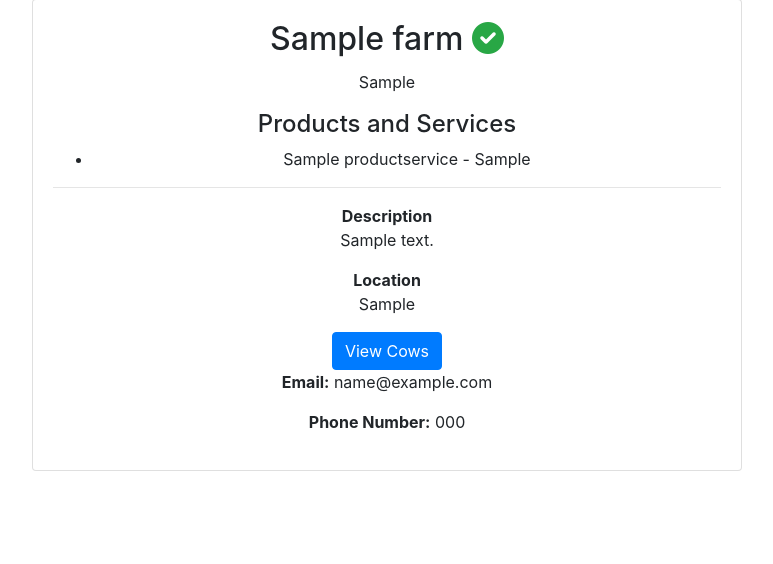
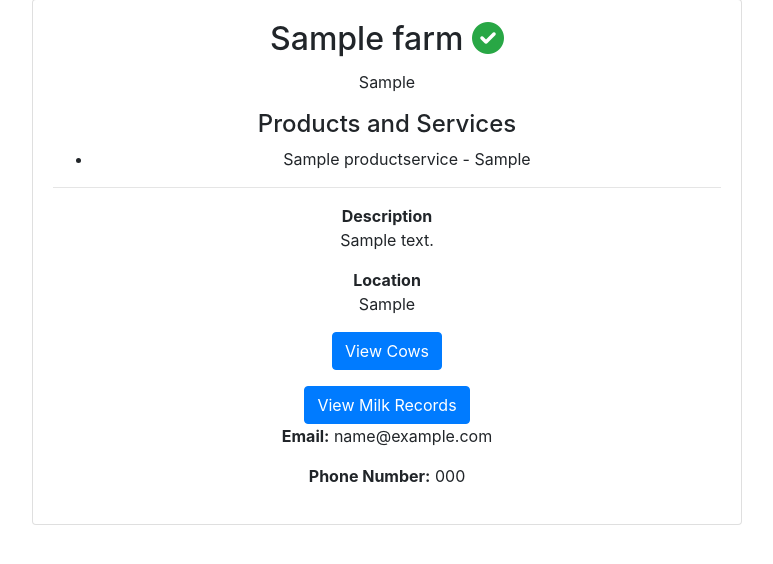
Before and after one commit to AlvinOt/dairy-django, a Django app: a page that uses mashamba/templates/mashamba/dairyfarm/farm_detail.html in a window 1280 px wide. Shown: the part 105-669 px from the top of the page, without its empty margins (253-1026 px from the left). Run offline with Django 4.2, Linux system fonts and the light colour scheme; a user stored in the database is signed in; tables that the repository leaves empty hold one stand-in row (values such as "Sample post"); some libraries are stand-ins or nearby versions.

Commit message:
daily milk view

```diff
--- a/mashamba/templates/mashamba/dairyfarm/farm_detail.html
+++ b/mashamba/templates/mashamba/dairyfarm/farm_detail.html
@@ -31,11 +31,14 @@
 
                     <!-- Actions for authenticated users -->
                     {% if user.is_authenticated %}
-		    <!--See something thatunauthenticated users won't -->
+                    <!--See something that unauthenticated users won't -->
                         {% if farm.manager == user %}
                             {% if farm.active %}
+                                <div class="mb-3">
+                                    <a href="{% url 'mashamba:cow_list' slug=farm.slug %}" class="btn btn-primary">View Cows</a>
+                                </div>
                                 <div>
-                                    <a href="{% url 'mashamba:cow_list' slug=farm.slug %}" class="btn btn-primary">View Cows</a>
+                                    <a href="{% url 'mashamba:daily-milk' slug=farm.slug %}" class="btn btn-primary">View Milk Records</a>
                                 </div>
                             {% else %}
                                 <div class="alert alert-warning" role="alert">
@@ -47,7 +50,7 @@
                             {% endif %}
                         {% endif %}
                     {% endif %}
-		    <!-- Display email and phone_number -->
+                    <!-- Display email and phone_number -->
                     {% if email %}
                         <p><strong>Email:</strong> {{ email }}</p>
                     {% endif %}
--- a/mashamba/urls.py
+++ b/mashamba/urls.py
@@ -18,6 +18,7 @@ urlpatterns = [
     path('<slug:slug>/pay-to-activate/', views.pay_to_activate_view, name='pay_to_activate'),
     path('<slug:slug>/', views.farm_detail_view, name='farm_detail'),
     path('<slug:slug>/cows/', views.cow_list_view, name='cow_list'),
+    path('<slug:slug>/milk/', views.daily_milk_view, name='daily-milk'),
     path('<slug:slug>/cows/add-cow/', views.add_cow_view, name='add_cow'),
     path('<slug:slug>/cows/<int:cow_id>/', views.cow_detail_view, name='cow_detail'),
     path('<slug:slug>/cows/<int:cow_id>/update/', views.update_cow_view, name='update_cow'),
--- a/mashamba/views.py
+++ b/mashamba/views.py
@@ -275,3 +275,32 @@ def all_cows_milk_view(request, slug):
     }
 
     return render(request, 'mashamba/dairyfarm/all_cows_milk.html', context)
+
+
+
+@login_required
+def daily_milk_view(request, slug):
+    user = request.user
+    farm = get_object_or_404(Farm, slug=slug, manager=user)  # Ensure user owns the farm
+
+    # Aggregate milking sessions by date
+    milking_sessions = MilkingSession.objects.filter(cow__farm=farm).values(
+        'milking_time__date'
+    ).annotate(total_yield=Sum('milk_yield')).order_by('-milking_time__date')
+
+    # Group by date
+    grouped_milk_yield = defaultdict(float)
+    for session in milking_sessions:
+        date_str = session['milking_time__date'].strftime("%Y-%m-%d")
+        grouped_milk_yield[date_str] += float(session['total_yield'])
+
+    # Sort dates in descending order
+    sorted_grouped_milk_yield = sorted(grouped_milk_yield.items(), reverse=True)
+
+    # Prepare context to pass data to the template
+    context = {
+        'farm': farm,
+        'sorted_grouped_milk_yield': sorted_grouped_milk_yield,
+    }
+
+    return render(request, 'mashamba/dairyfarm/daily_milk.html', context)
```
Also changed, not shown: mashamba/templates/mashamba/dairyfarm/daily_milk.html (added, +28 -0 lines).
